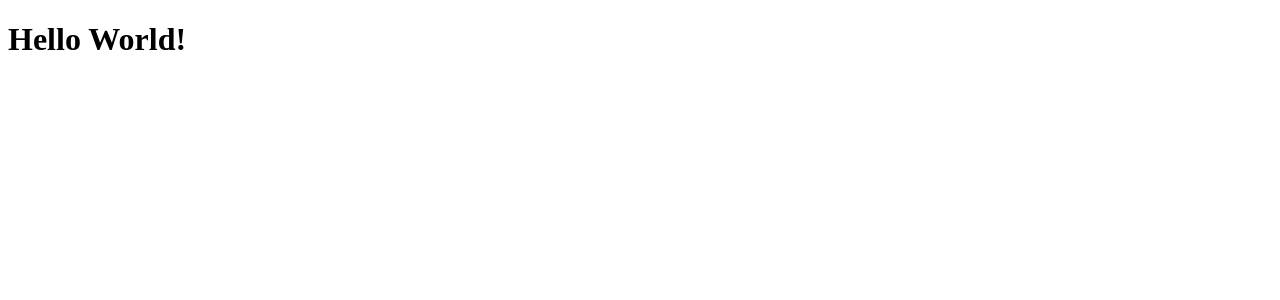
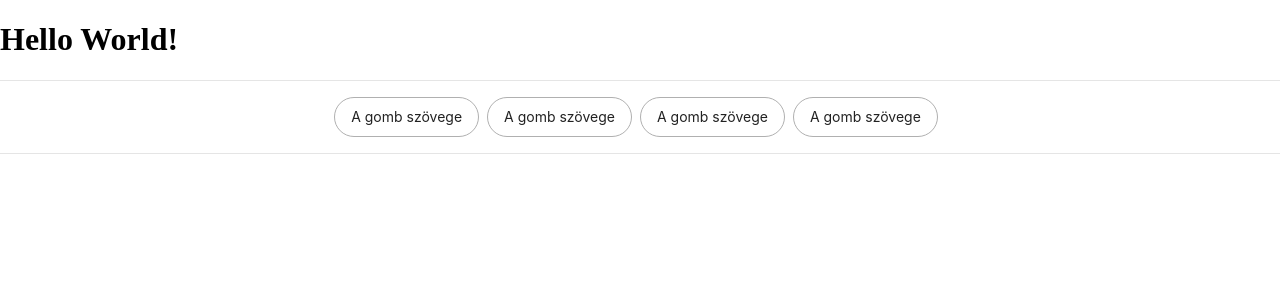
Before and after one commit to valentinov/harkanyiszallas, a React (Create React App) app: page / in a window 1280 px wide. Shown: the top 300 px of the page. Built offline with nearby package versions, Linux system fonts and the light colour scheme.

Commit message:
create round submenu button

```diff
--- a/public/index.html
+++ b/public/index.html
@@ -4,6 +4,7 @@
     <meta charset="utf-8" />
     <meta name="viewport" content="width=device-width, initial-scale=1" />
     <meta name="theme-color" content="#000000" />
+    <link rel="stylesheet" href="./style.css">
     <title>Harkányi Szállás</title>
   </head>
   <body>
--- /dev/null
+++ b/public/style.css
@@ -0,0 +1,42 @@
+body{
+    margin: 0;
+}
+.btn-round-light {
+    cursor: pointer;
+    text-align: center;
+    border: 1px solid rgb(176, 176, 176);
+    background-color: rgb(255, 255, 255);
+    outline: currentcolor none medium;
+    margin: 0px;
+    border-radius: 30px;
+    color: rgb(34, 34, 34);
+    font-family: Circular, -apple-system, BlinkMacSystemFont, Roboto, Helvetica Neue, sans-serif;
+    position: relative;
+    padding: 10px 16px;
+    font-size: 12px;
+    line-height: 16px;
+}
+
+.btn-round-text {
+    font-weight: 400;
+    font-size: 14px;
+    line-height: 18px;
+}
+
+.btn-round-light:hover {
+    border-color: rgb(34, 34, 34);
+}
+
+.menuItemButton {
+    padding-right: 8px;
+    display: inline-block;
+}
+
+.submenu {
+    border-bottom: 1px solid rgba(0, 0, 0, 0.1);
+    border-top: 1px solid rgba(0, 0, 0, 0.1);
+    display: flex;
+    padding-top: 16px;
+    padding-bottom: 16px;
+    justify-content: center;
+}
--- a/src/components/App.js
+++ b/src/components/App.js
@@ -1,9 +1,19 @@
 import React from 'react';
+import Button from './Button';
+import { ButtonRoundMenuItem } from './Button';
 
 function App() {
   return (
     <div>
       <h1>Hello World!</h1>
+      <div className="submenu">
+      <ButtonRoundMenuItem text='A gomb szövege'/>
+      <ButtonRoundMenuItem text='A gomb szövege'/>
+      <ButtonRoundMenuItem text='A gomb szövege'/>
+      <ButtonRoundMenuItem text='A gomb szövege'/>
+
+      </div>
+
     </div>
   );
 }
--- /dev/null
+++ b/src/components/Button.js
@@ -0,0 +1,30 @@
+import React from 'react';
+
+function ButtonRound(props) {
+    return (
+        <button
+            className="btn-round-light"
+            type="button"
+            aria-invalid="false"
+            aria-pressed="false"
+        >
+            <span className="btn-round-text">
+                {props.text}
+            </span>
+        </button>
+    );
+}
+
+function ButtonRoundMenuItem(props) {
+    return (
+        <div className="menuItemButton">
+
+            <ButtonRound text={props.text} />
+
+        </div>
+
+    );
+}
+
+export default ButtonRound;
+export { ButtonRoundMenuItem };
```
